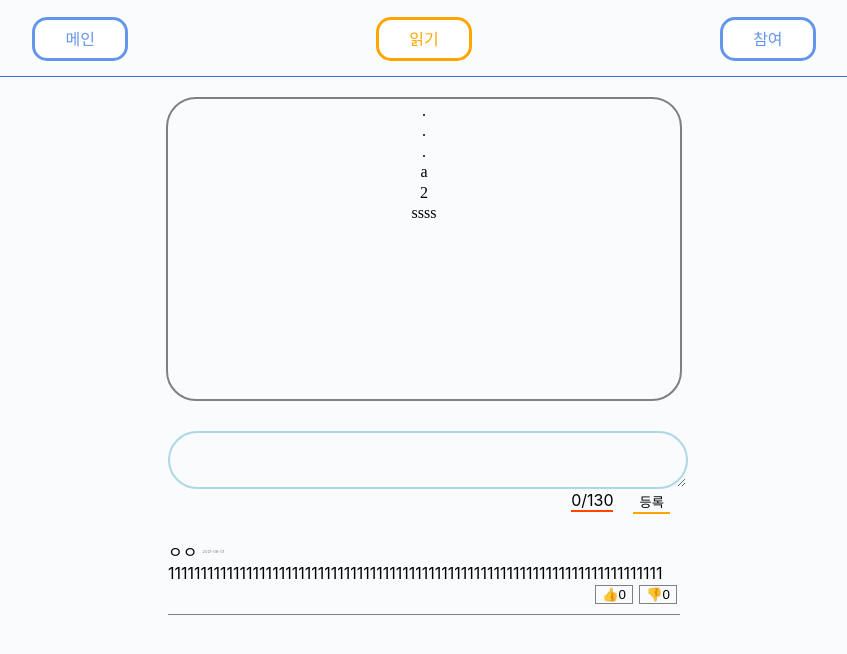
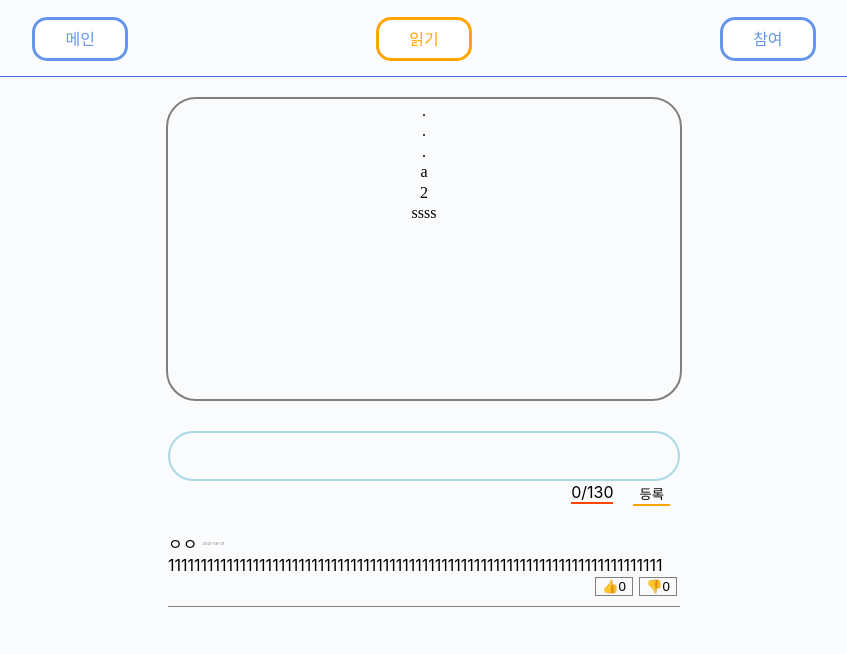
Before and after one commit to hagukin/BatonTouch, a React (Create React App) app in the folder 프론트엔드/프로토타입/my-app/: page /contribute in a window 1280 px wide. Shown: the top 654 px of the page, without its empty margins (216-1063 px from the left). Built offline with nearby package versions, Linux system fonts and the light colour scheme.

Commit message:
css 추가

```diff
--- a/프론트엔드/프로토타입/my-app/src/App.css
+++ b/프론트엔드/프로토타입/my-app/src/App.css
@@ -18,3 +18,7 @@ body {
 input:focus{
   outline: none;
 }
+
+textarea:focus{
+  outline: none;
+}
--- a/프론트엔드/프로토타입/my-app/src/new_components/MainSection/InputSentenceBox/InputSentence.jsx
+++ b/프론트엔드/프로토타입/my-app/src/new_components/MainSection/InputSentenceBox/InputSentence.jsx
@@ -1,7 +1,7 @@
 import React from "react";
 class InputSentence extends React.Component {
   render() {
-    return <textarea className="InputSentence" value={this.props.text} onChange={this.handleOnChange} />;
+    return <textarea className="InputSentence" value={this.props.text} onChange={this.handleOnChange}/>;
   }
 
   handleOnChange = (e) => {
--- a/프론트엔드/프로토타입/my-app/src/new_components/MainSection/InputSentenceBox/InputSentenceBox.css
+++ b/프론트엔드/프로토타입/my-app/src/new_components/MainSection/InputSentenceBox/InputSentenceBox.css
@@ -15,6 +15,11 @@
     border-radius: 30px;
     text-align: center;
     font-family: 'Nanum Pen Script', cursive;
+    font-size: 15px;
+    resize: none;
+    padding-left: 40px;
+    padding-right: 40px;
+    box-sizing: border-box;
 }
 
 .wordLimit {
```
